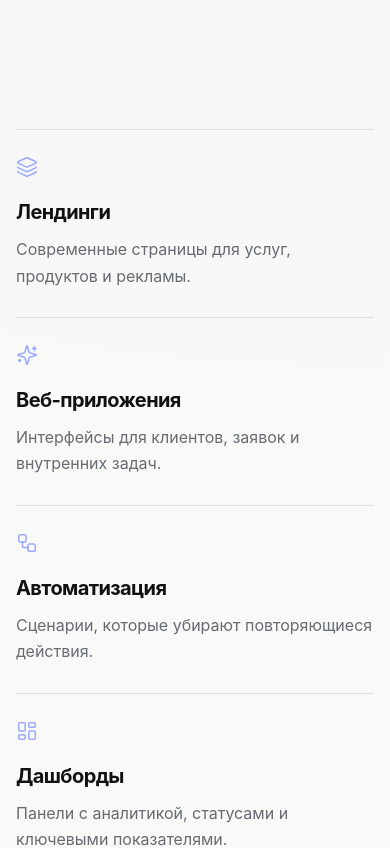
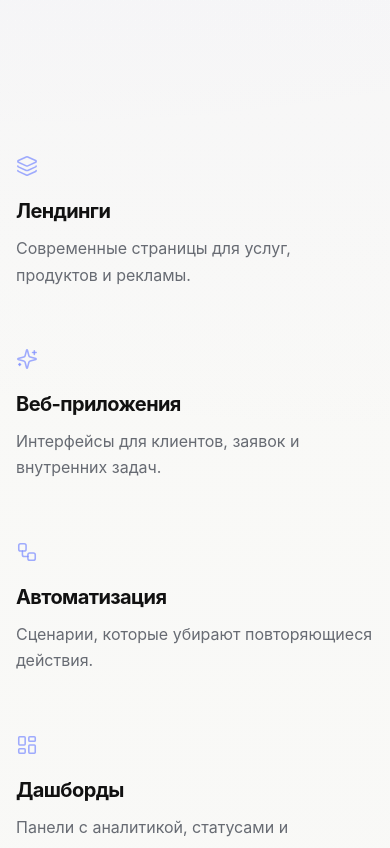
Before and after one commit to vladtranskom888-hue/lending_my, a React (Vite) app: page / in a window 390 px wide. Shown: the part 2180-3028 px from the top of the page. Built offline with nearby package versions, Linux system fonts and the light colour scheme.

Commit message:
Lighten capabilities section dividers

```diff
--- a/src/styles.css
+++ b/src/styles.css
@@ -373,26 +373,24 @@ p {
   display: grid;
   grid-template-columns: repeat(3, minmax(0, 1fr));
   column-gap: clamp(28px, 4.5vw, 64px);
-  row-gap: 0;
+  row-gap: clamp(8px, 2vw, 18px);
   margin-bottom: 46px;
-  border-top: 1px solid rgba(17, 17, 17, 0.10);
 }
 
 .capability {
   position: relative;
   min-height: 218px;
-  padding: 30px 22px 34px 0;
-  border-bottom: 1px solid rgba(17, 17, 17, 0.10);
+  padding: 34px 22px 38px 0;
 }
 
 .capability:not(:nth-child(3n))::after {
   content: "";
   position: absolute;
-  top: 28px;
+  top: 34px;
   right: calc(clamp(28px, 4.5vw, 64px) / -2);
-  bottom: 28px;
+  bottom: 34px;
   width: 1px;
-  background: rgba(17, 17, 17, 0.07);
+  background: rgba(17, 17, 17, 0.045);
 }
 
 .capability svg {
@@ -690,12 +688,13 @@ p {
   .editorialGrid {
     grid-template-columns: repeat(2, minmax(0, 1fr));
     column-gap: clamp(24px, 6vw, 42px);
+    row-gap: 10px;
     margin-bottom: 34px;
   }
 
   .capability {
     min-height: auto;
-    padding: 28px 18px 30px 0;
+    padding: 30px 18px 34px 0;
   }
 
   .capability:not(:nth-child(3n))::after {
@@ -706,11 +705,11 @@ p {
     content: "";
     display: block;
     position: absolute;
-    top: 26px;
+    top: 30px;
     right: calc(clamp(24px, 6vw, 42px) / -2);
-    bottom: 26px;
+    bottom: 30px;
     width: 1px;
-    background: rgba(17, 17, 17, 0.07);
+    background: rgba(17, 17, 17, 0.045);
   }
 
   .timeline {
@@ -772,7 +771,7 @@ p {
 @media (max-width: 640px) {
   .editorialGrid {
     grid-template-columns: 1fr;
-    border-top-color: rgba(17, 17, 17, 0.09);
+    row-gap: 6px;
   }
 
   .capability {
```
